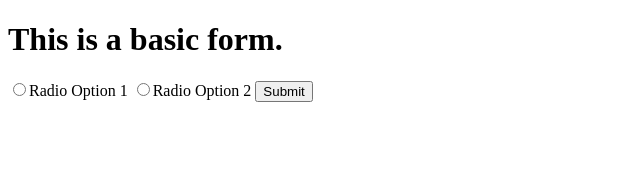
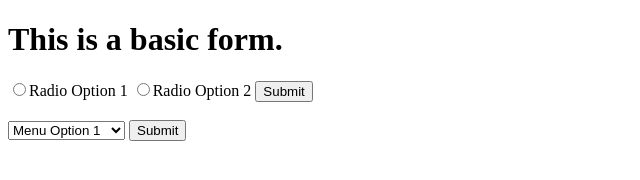
Before and after one commit to joeythompson1/Forms-Turn_Talk, a plain HTML site: page index.html in a window 1280 px wide. Shown: the whole page, without its empty margins (0-640 px from the left). Drawn offline with Linux system fonts and the light colour scheme.

Commit message:
updated files again

```diff
--- a/index.html
+++ b/index.html
@@ -11,6 +11,18 @@
         <input type="radio" placeholder="Option 2">Radio Option 2</input>
         <button type="submit">Submit</button>
     </form>
+    <br>
+    <form>
+        <select>
+            <option>Menu Option 1</option>
+            <option>Menu Option 12</option>
+        </select>
+        <button type="submit">Submit</button>
+    </form>
+    <br>
+    <form>
+
+    </form>
 
 </body>
 </html>
```
